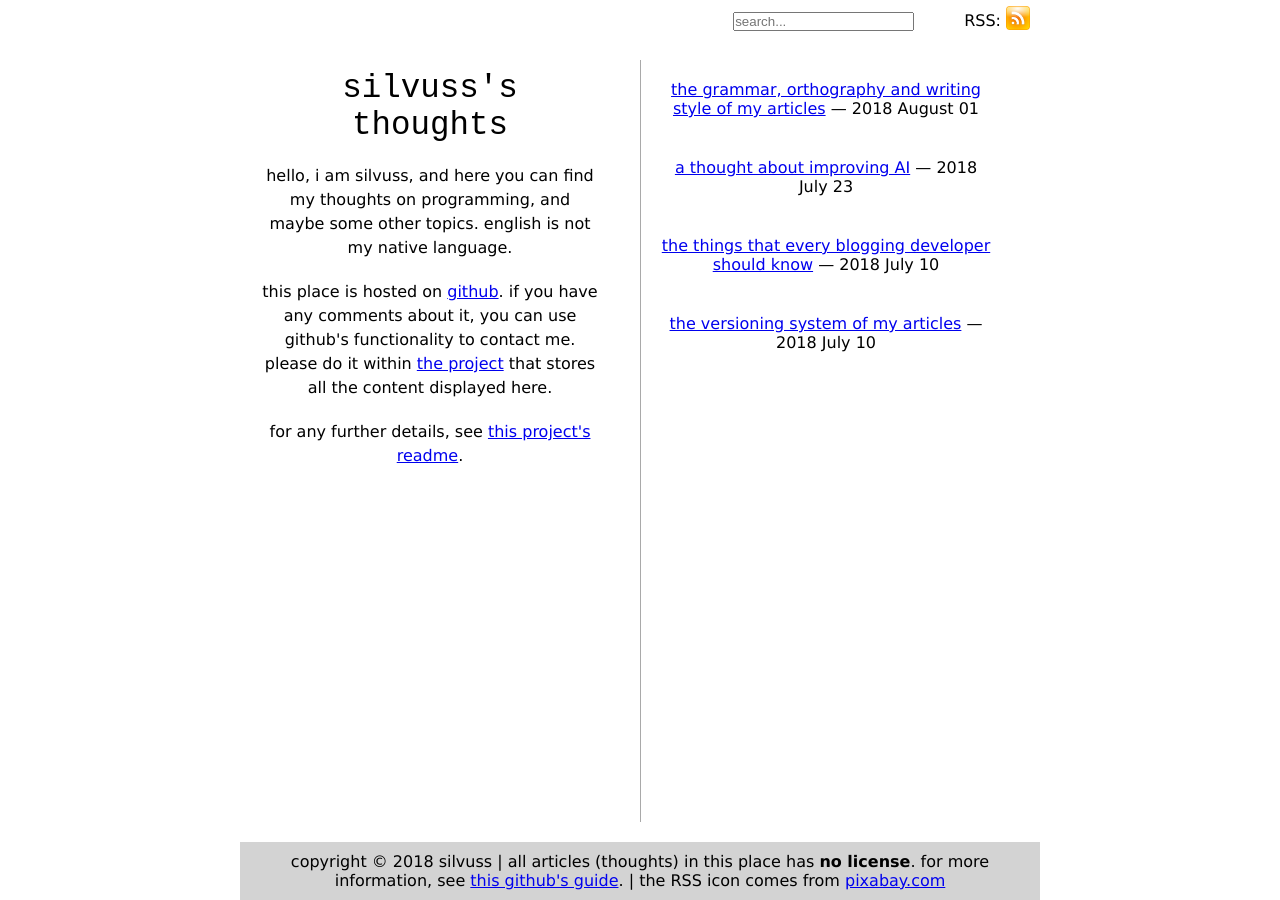
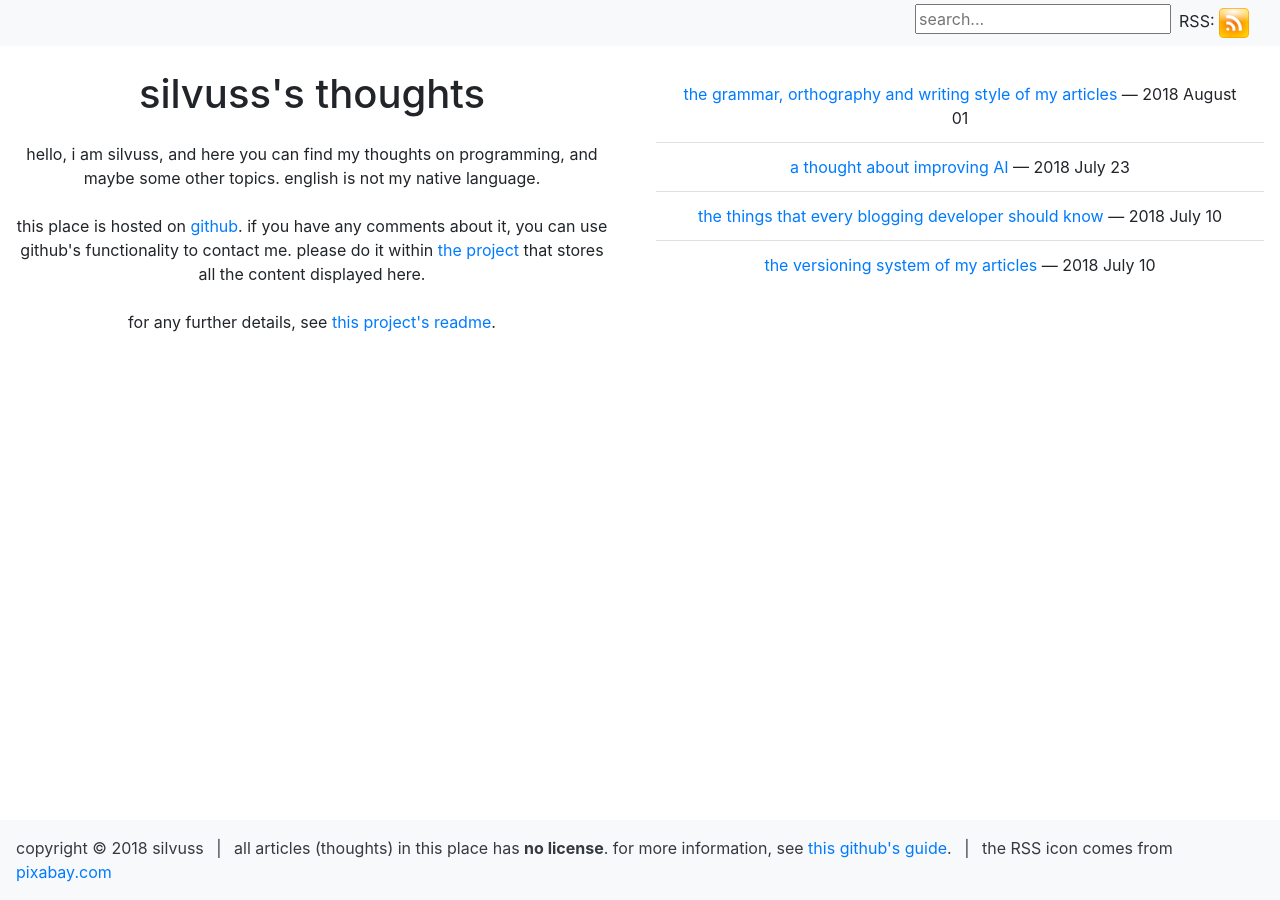
Before and after one commit to DevSilv/DevSilv.github.io, a Jekyll site: the page built from index.html, in a window 1280 px wide. Built offline with Jekyll 4.4.1, drawn with Linux system fonts in a browser that asks for light colours.

```diff
--- a/_includes/header.html
+++ b/_includes/header.html
@@ -1,22 +1,27 @@
-<header class="header">
+<header class="row bg-light sticky-top">
+    <div class="col-12">
+        <div class="d-flex justify-content-between flex-wrap align-items-center">
+            <div class="mt-1 mb-1 ml-2 mr-2">
                 {% if include.wide == "true" %}
                 <a href="{{ site.url }}">homepage</a> {% endif %}
-    <div class="header-controls">
+            </div>
+            <div class="d-flex flex-wrap mt-1 mb-1 ml-2 mr-2">
                 <form class="search-form" onsubmit="event.preventDefault();">
-            <input class="search-form__input"
+                    <input id="search-form__input"
                         type="text"
                         placeholder="{{ site.data.strings.search.placeholder }}"
                         onblur="hideResults(event);"
                         onfocus="showResults();"
-                onkeyup="search('{{ site.data.strings.no-search-results }}');"
-                >
-            <ul class="search-form__results-list"></ul>
+                        onkeyup="search('{{ site.data.strings.search.no-search-results }}');">
+                    <ul style="display: none; position: absolute; width: 200px; z-index: 1;" class="list-group list-unstyled" id="search-form__results-list"></ul>
                 </form>
-        <div class="rss-container">
-            <span class="rss-label">RSS:</span>
+                <div class="mt-1 mb-1 ml-2 mr-2">
+                    RSS:
                     <a href="{{ site.data.internal-uris.xml.feed }}">
-                <img class="rss-icon" src="{{ site.data.internal-uris.images.rss }}">
+                        <img src="{{ site.data.internal-uris.images.rss }}" width="30px" height="30px">
                     </a>
                 </div>
             </div>
+        </div>
+    </div>
 </header>
--- a/_layouts/default.html
+++ b/_layouts/default.html
@@ -9,33 +9,14 @@
     <meta charset="{{ site.meta-charset }}">
     <meta name="author" content="{{ site.author }}">
     <meta name="description" content="{{ site.meta-description }}">
-    <link rel="stylesheet" href="{{ site.data.internal-uris.css.default }}">
+    <link rel="stylesheet"
+        href="https://stackpath.bootstrapcdn.com/bootstrap/4.1.3/css/bootstrap.min.css"
+        integrity="sha384-MCw98/SFnGE8fJT3GXwEOngsV7Zt27NXFoaoApmYm81iuXoPkFOJwJ8ERdknLPMO"
+        crossorigin="anonymous">
     <script src="{{ site.data.external-uris.jquery }}"></script>
     <script src="{{ site.data.internal-uris.js.display-search-results }}"></script>
     <script src="{{ site.data.internal-uris.js.search }}"></script>
-    {% if layout %}
-        {% if layout.pagecss %}
-            {% for file in layout.pagecss %}
-                <link rel="stylesheet" href="{{ file }}">
-            {% endfor %}
-        {% endif %}
-        {% if layout.postcss %}
-            {% for file in layout.postcss %}
-                <link rel="stylesheet" href="{{ file }}">
-            {% endfor %}
-        {% endif %}
-        {% if layout.tagcss %}
-            {% for file in layout.tagcss %}
-                <link rel="stylesheet" href="{{ file }}">
-            {% endfor %}
-        {% endif %}
-    {% endif %}
     {% if page %}
-        {% if page.cssfiles %}
-            {% for file in page.cssfiles %}
-                <link rel="stylesheet" href="{{ file }}">
-            {% endfor %}
-        {% endif %}
         {% if page.title %}
         <title>{{ page.title }} | {{ site.title }}</title>
         {% else %}
@@ -45,10 +26,12 @@
 </head>
 
 <body>
-    <div class="container">
+    <div class="container-fluid" style="height: 100vh; display: grid; grid-template-rows: auto 1fr auto;">
         {{ content }}
-        <footer class="footer">
-            <span>copyright &copy; 2018 silvuss</span> | <span>all articles (thoughts) in this place has <strong>no license</strong>. for more information, see <a href="https://choosealicense.com/no-permission/">this github's guide</a>.</span> | <span>the RSS icon comes from <a href="https://pixabay.com/en/rss-feed-icon-atom-feed-button-2027180/">pixabay.com</a></span>
+        <footer class="row text-dark">
+            <div class="col-12 bg-light p-3">
+                <span class="mr-2">copyright &copy; 2018 silvuss</span> | <span class="ml-2 mr-2">all articles (thoughts) in this place has <strong>no license</strong>. for more information, see <a href="https://choosealicense.com/no-permission/">this github's guide</a>.</span> | <span class="ml-2">the RSS icon comes from <a href="https://pixabay.com/en/rss-feed-icon-atom-feed-button-2027180/">pixabay.com</a></span>
+            </div>
         </footer>
     </div>
 </body>
--- a/css/default.css
+++ /dev/null
@@ -1,38 +0,0 @@
-body {
-    background-color: white;
-    font-family: 'Lucida Sans', 'Lucida Sans Regular', 'Lucida Grande', 'Lucida Sans Unicode', Geneva, Verdana, sans-serif;
-
-    margin: auto;
-    max-width: 800px;
-}
-
-.container {
-    overflow-wrap: break-word;
-
-    height: 100vh;
-}
-
-.footer {
-    background-color: lightgrey;
-    text-align: center;
-
-    padding: 10px;
-}
-
-h1 {
-    font-size: 1.5rem;
-}
-
-h2 {
-    font-size: 1.3rem;
-}
-
-@media (min-width: 450px) {
-    h1 {
-        font-size: 2rem;
-    }
-
-    h2 {
-        font-size: 1.5rem;
-    }
-}
--- a/css/header.css
+++ /dev/null
@@ -1,104 +0,0 @@
-.header {
-    font-family: 'Lucida Sans', 'Lucida Sans Regular', 'Lucida Grande', 'Lucida Sans Unicode', Geneva, Verdana, sans-serif;
-    font-size: 1.1rem;
-
-    padding-top: 5px;
-    padding-bottom: 5px;
-    padding-right: 10px;
-    padding-left: 10px;
-
-    display: flex;
-    align-items: center;
-}
-
-.header-controls {
-    margin-top: 5px;
-
-    display: flex;
-    align-items: center;
-}
-
-.search-form {
-    /* "position: relative" has to be
-    defined in order that its children
-    "absolute" position works*/
-    position: relative;
-}
-
-.search-form__input {
-    padding: 0;
-}
-
-.search-form__results-list {
-    background-color: beige;
-    border: 2px solid darkgrey;
-    font-size: 1rem;
-
-    margin-top: 0;
-    /* additional 16 would from default input element borders,
-    and there is 12 instead of 16 from my ul element borders */
-    /* min-width: 196px; */
-    width: 150px;
-    max-height: 8rem;
-    overflow-y: auto;
-    padding-left: 0;
-
-    display: none;
-    /* "position: absolute" has
-    to be defined in order not to
-    change layout while appearing */
-    position: absolute;
-}
-
-.search-form__results-list__item {
-    list-style: none;
-    border-bottom: 1px solid grey;
-}
-
-.search-form__results-list__item:last-child {
-    border-bottom: none;
-}
-
-.search-form__results-list__item__link {
-    padding-left: 5px;
-    padding-right: 5px;
-    padding-top: 10px;
-    padding-bottom: 10px;
-
-    display: block;
-}
-
-.search-form__results-list__item__link:hover {
-    background-color: lightgrey;
-}
-
-.rss-container {
-    margin-top: 5px;
-
-    display: flex;
-    align-items: center;
-}
-
-.rss-label {
-    font-size: initial;
-}
-
-.rss-icon {
-    max-width: 24px;
-    max-height: 24px;
-    margin-left: 5px;
-}
-
-@media (min-width: 450px) {
-    .header-controls {
-        margin-top: 0px;
-    }
-
-    .search-form__results-list {
-        width: 200px;
-    }
-
-    .rss-container {
-        margin-top: 0;
-    }
-}
--- a/css/index.css
+++ /dev/null
@@ -1,121 +0,0 @@
-.containter {
-    display: grid;
-    grid-template-rows: 40px 1fr auto;
-    grid-template-columns: auto;
-}
-
-.header {
-    justify-content: flex-end;
-    flex-direction: column;
-}
-
-.header-controls {
-    flex-direction: column;
-}
-
-.left-panel {
-    text-align: center;
-
-    margin: 10px;
-    margin-right: 20px;
-    padding: 10px;
-}
-
-.left-panel__heading {
-    font-family: monospace;
-    font-size: 250%;
-    font-weight: 100;
-
-    margin: 0;
-}
-
-.left-panel__description {
-    margin: 0;
-    margin-top: 20px;
-}
-
-.article-list {
-    text-align: center;
-    list-style: none;
-    border-left: none;
-    border-top: 1px solid darkgrey;
-    word-wrap: break-word;
-
-    margin: 10px;
-    margin-right: 20px;
-    margin-top: 0;
-    padding: 10px;
-}
-
-.article-list__article {
-    padding-left: 5px;
-    padding-right: 5px;
-    padding-top: 10px;
-    padding-bottom: 10px;
-}
-
-.footer {
-    grid-row: 3 / span 1;
-}
-
-@media (min-width: 450px) {
-    .container {
-        display: grid;
-        grid-template-columns: 50% 50%;
-        grid-template-rows: 40px 1fr auto;
-    }
-
-    .header,
-    .header-controls {
-        flex-direction: row;
-    }
-
-    .header {
-        grid-row: 1 / span 1;
-        grid-column: 1 / span 2;
-    }
-
-    .rss-container {
-        margin-left: 50px;
-    }
-
-    .left-panel {
-        width: 85%;
-        margin-right: 0;
-        margin-top: 20px;
-        padding-bottom: 10px;
-        padding-right: 15px;
-
-        grid-column: 1 / span 1;
-        grid-row: 2 / span 1;
-    }
-
-    .left-panel__description {
-        line-height: 150%;
-    }
-
-    .article-list {
-        border-left: 1px solid darkgrey;
-        border-top: none;
-
-        width: 85%;
-        margin-left: 0;
-        margin-top: 20px;
-        margin-bottom: 20px;
-        padding-top: 0;
-        padding-left: 15px;
-
-        grid-column: 2 / span 1;
-        grid-row: 2 / span 1;
-    }
-
-    .article-list__article {
-        padding-top: 20px;
-        padding-bottom: 20px;
-    }
-
-    .footer {
-        grid-column: 1 / span 2;
-        grid-row: 3 / span 1;
-    }
-}
--- a/index.html
+++ b/index.html
@@ -1,19 +1,24 @@
 ---
 layout: default
-cssfiles: ["/css/header.css", "/css/index.css"]
 ---
 
 {% include header.html wide="false" %}
-<div class="left-panel">
-    <h1 class="left-panel__heading">{{ site.title }}</h1>
-    <p class="left-panel__description">{{ site.description }}</p>
-    <p class="left-panel__description">this place is hosted on <a href="https://github.com/">github</a>. if you have any comments about it, you can use github's functionality to contact me. please do it within <a href="https://github.com/silvuss/silvuss.github.io">the project</a> that stores all the content displayed here.</p>
-    <p class="left-panel__description">for any further details, see <a href="https://github.com/silvuss/silvuss.github.io/blob/master/README.md">this project's readme</a>.</p>
+<main class="row mt-2">
+    <section class="col-sm-6 text-center p-3">
+        <div class="pr-sm-3">
+            <h1 class="mb-4">{{ site.title }}</h1>
+            <p class="mb-4">{{ site.description }}</p>
+            <p class="mt-4 mb-4">this place is hosted on <a href="https://github.com/">github</a>. if you have any comments about it, you can use github's functionality to contact me. please do it within <a href="https://github.com/silvuss/silvuss.github.io">the project</a> that stores all the content displayed here.</p>
+            <p class="mt-4">for any further details, see <a href="https://github.com/silvuss/silvuss.github.io/blob/master/README.md">this project's readme</a>.</p>
         </div>
-<ul class="article-list">
+    </section>
+    <section class="col-sm-6 text-center p-3">
+        <ul class="list-group list-group-flush">
             {% for post in site.posts %}
-    <li class="article-list__article">
+            <li class="list-group-item">
                 <a href="{{ site.baseurl }}{{ post.url }}">{{ post.title }}</a> — {{ post.date | date: "%Y %B %d" }}
             </li>
             {% endfor %}
         </ul>
+    </section>
+</main>
--- a/js/display-search-results.js
+++ b/js/display-search-results.js
@@ -1,10 +1,11 @@
 function displaySearchResults(noResultsText) {
-    const input = $(".search-form__input");
-    const resultsElement = $(".search-form__results-list");
+    const input = $("#search-form__input");
+    const resultsElement = $("#search-form__results-list");
 
     var xhttp = new XMLHttpRequest();
     xhttp.onreadystatechange = function() {
         if (this.readyState == 4 && this.status == 200) {
+            resultsElement.empty();
             const data = this.response;
             const xml = new DOMParser().parseFromString(data, "text/xml");
             const results = [];
@@ -27,17 +28,18 @@ function displaySearchResults(noResultsText) {
                     const rLink = document.createElement("a");
                     rLink.setAttribute("href", r.link);
                     rLink.append(r.title);
-                    rLink.classList.add("search-form__results-list__item__link");
+                    rLink.classList.add("search-form__results-list__item__link", "text-light", "pt-1", "pb-1", "pl-2", "pr-2");
+                    $(rLink).css("display", "block");
                     const rElement = document.createElement("li");
                     rElement.append(rLink);
-                    rElement.classList.add("search-form__results-list__item");
+                    rElement.classList.add("list-group-item", "bg-primary", "border", "p-0");
                     resultsElement.append(rElement);
                 }
             } else {
                 const errorElement = document.createTextNode(noResultsText);
                 const rElement = document.createElement("li");
                 rElement.append(errorElement);
-                rElement.classList.add("search-form__results-list__item", "search-form__results-list__item--error");
+                rElement.classList.add("list-group-item", "bg-secondary", "text-light", "pt-1", "pb-1", "pl-2", "pr-2");
                 resultsElement.append(rElement);
             }
             resultsElement.show();
```
Also changed, not shown: _layouts/page.html (+3 -6 lines), _layouts/post.html (+6 -4 lines), _layouts/tag.html (+10 -6 lines), css/page.css (deleted, +0 -71 lines), css/post.css (deleted, +0 -48 lines), css/tag.css (deleted, +0 -33 lines), js/search.js (+4 -5 lines). Lines whose indentation alone changed are shown as unchanged.
